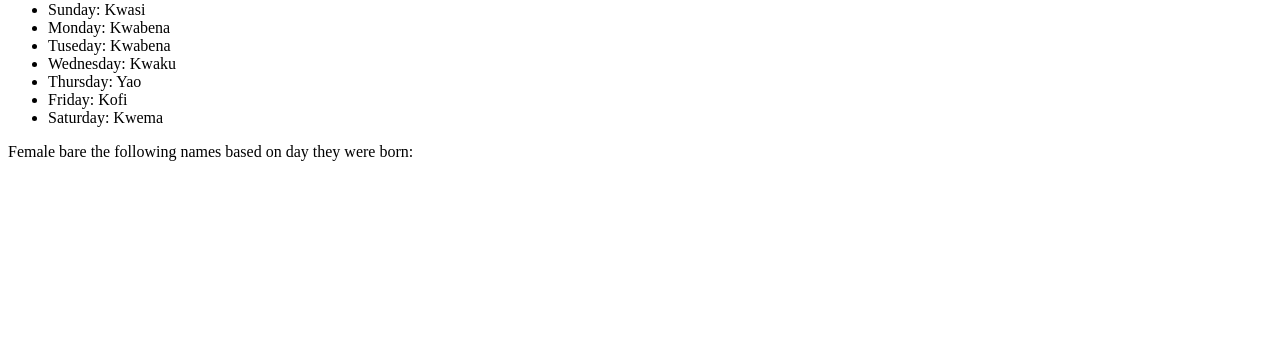
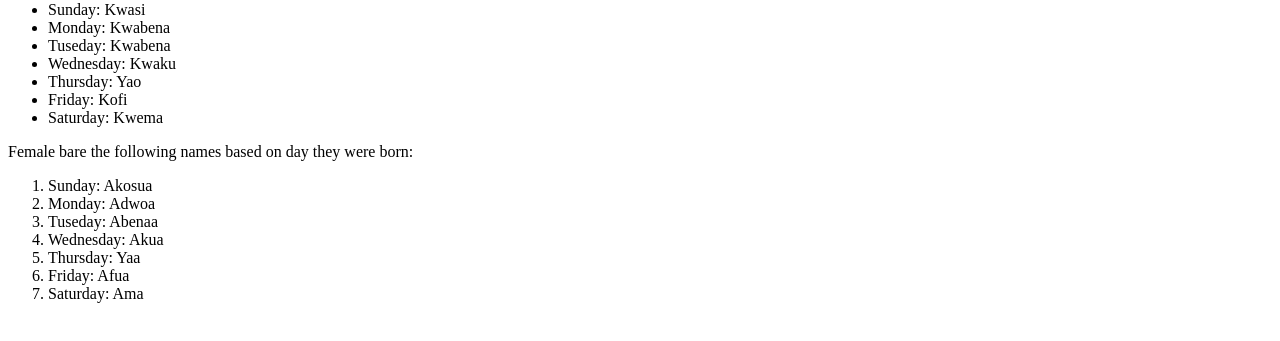
Before and after one commit to SILVIAKAGO/Akan-name-website, a plain HTML site: page test.html in a window 1280 px wide. Shown: the part 213-554 px from the top of the page. Drawn offline with Linux system fonts and the light colour scheme.

Commit message:
link to js

```diff
--- a/test.html
+++ b/test.html
@@ -32,5 +32,19 @@
                </ul>
             </div>
             <div class="Female">Female bare the following names based on day they were born:
+                <ol>
+                    <li>Sunday: Akosua</li>
+                    <li>Monday: Adwoa</li>
+                    <li>Tuseday: Abenaa</li>
+                    <li>Wednesday: Akua</li>
+                    <li>Thursday: Yaa</li>
+                    <li>Friday: Afua</li>
+                    <li>Saturday: Ama</li>
+                </ol>
+            </div>
+        </div>
+    </div>
+    <script src="js/scripts.js"></script>
 </body>
+
 </html>
```
